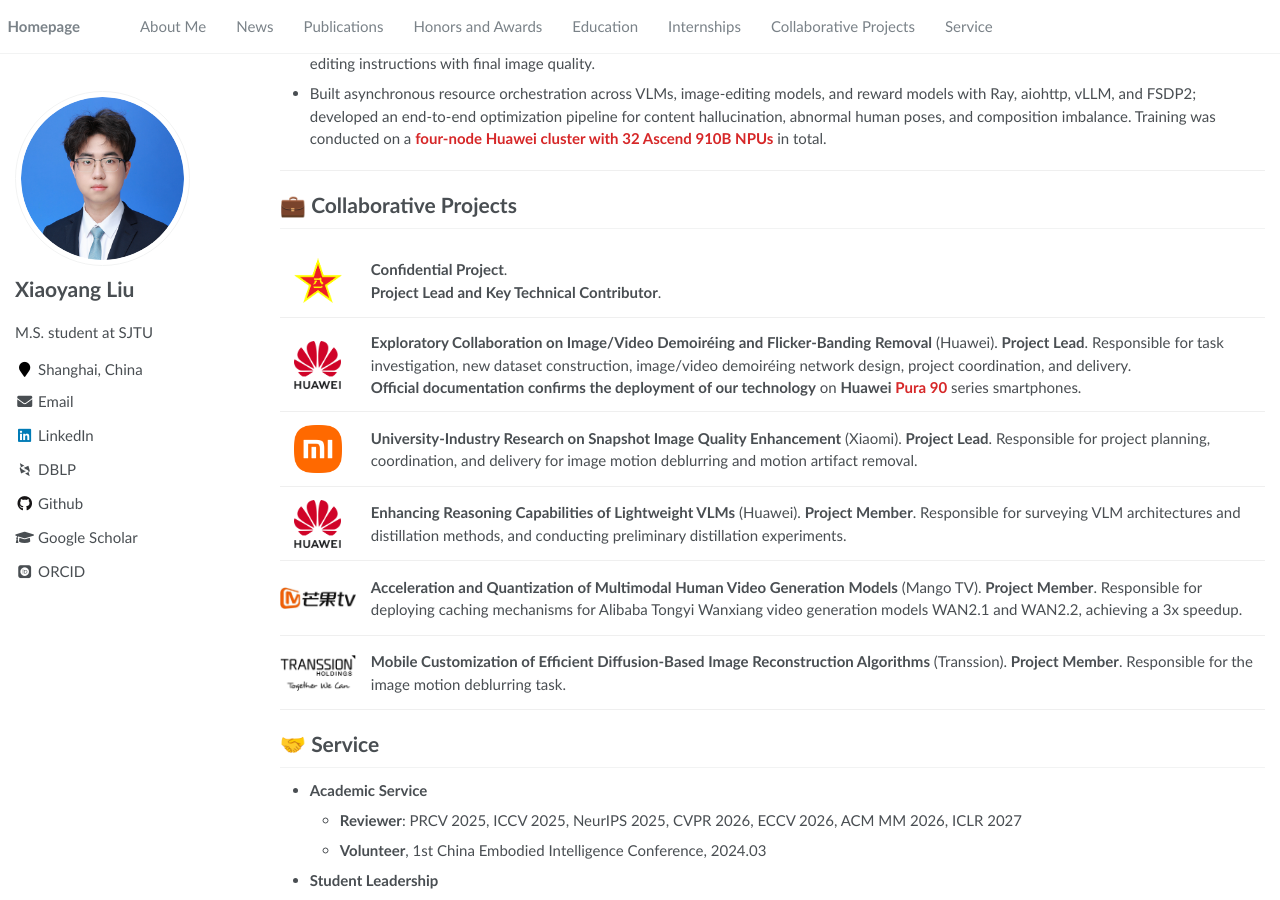
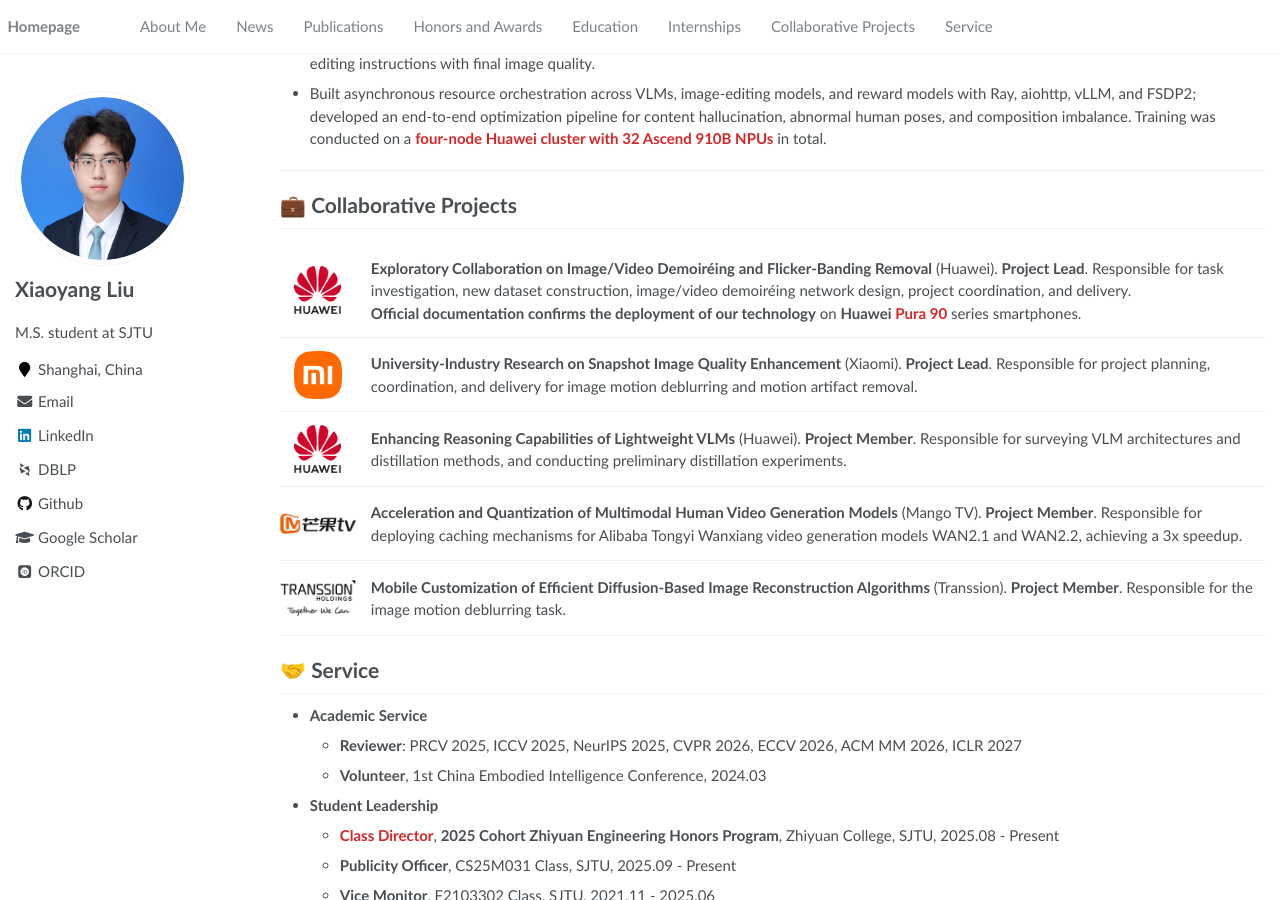
Before and after one commit to xyLiu339/xyliu339.github.io, a Jekyll site: the page built from _pages/about.md, in a window 1280 px wide and 900 px high, scrolled down 2978 px. Built offline with Jekyll 4.4.1, drawn with Linux system fonts in a browser that asks for light colours; some web fonts are replaced; formulas are drawn with MathJax 3.

Commit message:
20260930

```diff
--- a/_pages/about.md
+++ b/_pages/about.md
@@ -151,13 +151,13 @@ In *AAAI 2025* | [**Paper**](https://arxiv.org/abs/2412.19542) | [**Code**](http
 
 # 💼 Collaborative Projects
 <div class="industry-list">
-  <div class="industry-item">
+  <!-- <div class="industry-item">
     <div class="industry-logo"><img src="images/China_Emblem_PLA.png" alt="PLA logo"></div>
     <div class="industry-text">
       <strong>Confidential Project</strong>.<br>
       <strong>Project Lead and Key Technical Contributor</strong>.
     </div>
-  </div>
+  </div> -->
 
   <div class="industry-item">
     <div class="industry-logo"><img src="images/Huawei_Standard_logo.svg.png" alt="Huawei logo"></div>
```
Also changed, not shown: .github/workflows/google_scholar_crawler.yaml.
